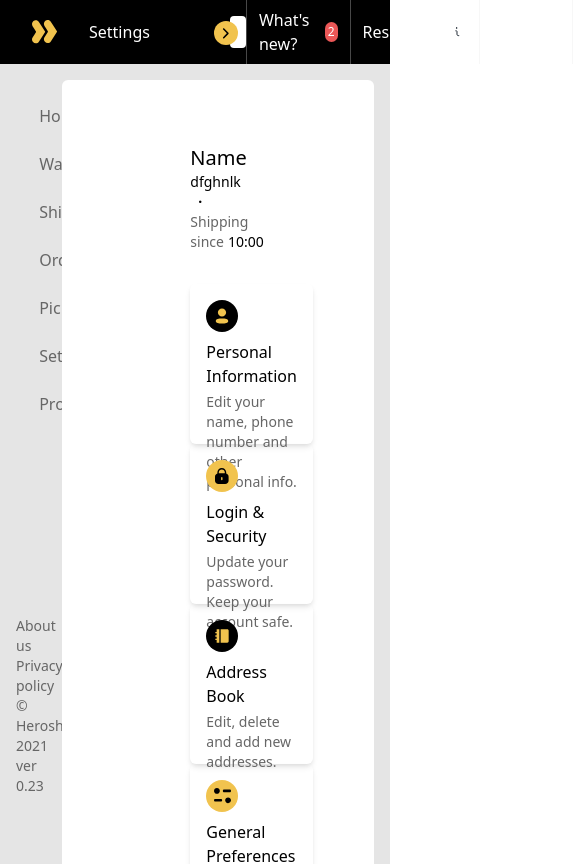
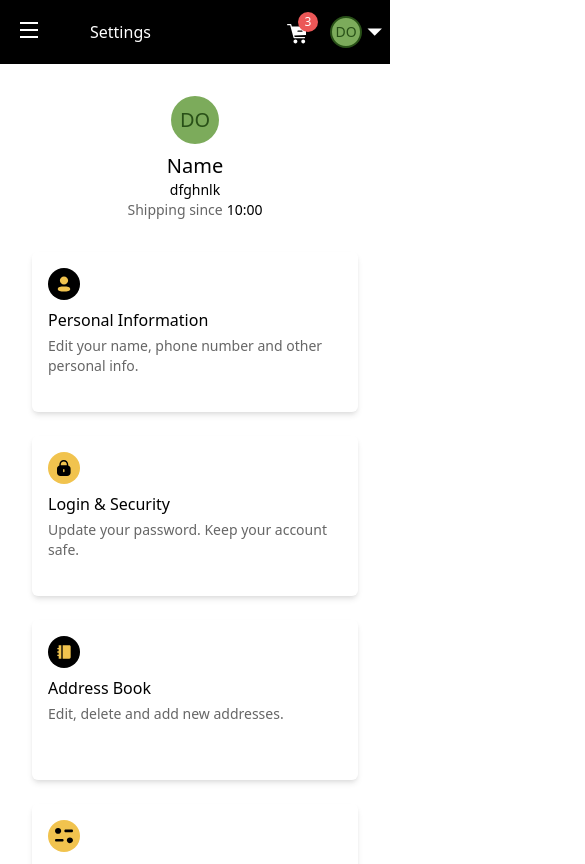
Before and after one commit to MubarakSULAYMAN/vera, a Nuxt app: page /settings in a window 390 px wide. Shown: the top 864 px of the page, 585 px wide, since content can reach past the window. Built offline with nearby package versions, Linux system fonts and the light colour scheme.

Commit message:
feat: improved ui

```diff
--- a/components/layout/SearchInput.vue
+++ b/components/layout/SearchInput.vue
@@ -18,8 +18,6 @@
 </template>
 
 <script>
-// import ItemWrapper from '@/components/layout/ItemWrapper.vue'
-
 export default {
   components: {
     ItemWrapper: () => import('@/components/layout/ItemWrapper.vue'),
--- /dev/null
+++ b/components/layout/mainNav/MenuItems.vue
@@ -0,0 +1,172 @@
+<template>
+  <nav class="flex h-full">
+    <button
+      v-for="(option, index) in options"
+      :key="option.route"
+      :class="[
+        [0, 1, 2].includes(index) ? 'hidden lg:flex' : '',
+        'menu-link flex items-center h-full px-2 md:px-3',
+      ]"
+    >
+      <ItemWrapper
+        v-if="option.route === options[4].route"
+        class="
+          w-8
+          h-8
+          mr-1
+          md:mr-2
+          text-sm text-v-green
+          border-2 border-v-green
+          bg-v-green-olive
+        "
+      >
+        {{ userInitials }}
+      </ItemWrapper>
+
+      <span class="hidden lg:inline-block">{{ option.name }}</span>
+
+      <ItemWrapper
+        v-if="option.route === options[0].route"
+        class="ml-2 text-xs bg-v-red"
+      >
+        {{ newCount }}
+      </ItemWrapper>
+
+      <ItemWrapper
+        v-if="option.route === options[1].route"
+        class="ml-2 bg-white"
+      >
+        <img src="~/assets/images/icons/info.svg" alt="Resources Information" />
+      </ItemWrapper>
+
+      <div
+        v-if="option.route === options[2].route"
+        class="relative flex items-center w-24 h-8 ml-2 p-2 rounded bg-v-gray"
+      >
+        <img
+          src="~/assets/images/icons/currencies/usa.png"
+          alt="USD"
+          class="h-3"
+        />
+
+        <div class="w-12 px-2 text-black text-sm font-normal">USD</div>
+
+        <img
+          src="~/assets/images/icons/arrow-down-black.svg"
+          alt="Selct currency"
+          class="h-2"
+          @click="isDropdown = !isDropdown"
+        />
+
+        <div
+          v-if="isDropdown"
+          class="
+            absolute
+            top-6
+            right-1
+            flex
+            items-center
+            w-20
+            px-2
+            py-1
+            border border-v-gray-dark
+            rounded
+            bg-v-gray
+          "
+        >
+          <div
+            class="
+              flex
+              justify-between
+              items-center
+              w-full
+              px-1
+              rounded
+              border-b
+              hover:bg-white
+            "
+            @click="isDropdown = !isDropdown"
+          >
+            <img
+              src="~/assets/images/icons/currencies/usa.png"
+              alt="USD"
+              class="h-3"
+            />
+            <div class="text-black text-sm font-normal">USD</div>
+          </div>
+        </div>
+      </div>
+
+      <div v-if="option.route === options[3].route" class="relative md:ml-2">
+        <IconBase width="20" height="20" :icon-name="option.name" class="mr-2">
+          <IconCart />
+        </IconBase>
+
+        <ItemWrapper class="absolute bottom-3 left-3 text-xs bg-v-red">
+          {{ cartCount }}
+        </ItemWrapper>
+      </div>
+
+      <img
+        v-if="option.route === options[4].route"
+        src="~/assets/images/icons/arrow-down-white.svg"
+        alt="User profile options"
+        class="h-2 md:ml-2"
+      />
+    </button>
+  </nav>
+</template>
+
+<script>
+export default {
+  components: {
+    ItemWrapper: () => import('@/components/layout/ItemWrapper.vue'),
+    IconBase: () => import('@/components/IconBase.vue'),
+    IconCart: () => import('@/components/icons/IconCart.vue'),
+  },
+
+  data() {
+    return {
+      options: [
+        {
+          name: "What's new?",
+          route: '/what-is-new',
+        },
+
+        {
+          name: 'Resources',
+          route: '/resources',
+        },
+
+        {
+          name: 'Currency',
+          route: '/currency',
+        },
+
+        {
+          name: 'Cart',
+          route: '/cart',
+        },
+
+        {
+          name: 'Dooshima',
+          route: '/settings/profile/dooshima',
+        },
+      ],
+
+      newCount: 2,
+      cartCount: 3,
+      userInitials: 'DO',
+      isDropdown: false,
+    }
+  },
+}
+</script>
+
+<style scoped>
+@media screen and (min-width: 768px) {
+  .menu-link {
+    border-left: 1px solid #e5e5e550;
+  }
+}
+</style>
--- /dev/null
+++ b/components/layout/mainNav/index.vue
@@ -0,0 +1,38 @@
+<template>
+  <div class="flex flex-row h-16 pl-4 md:pl-8 text-white bg-black">
+    <div class="flex flex-row items-center">
+      <AppLogo class="hidden lg:block mr-8" />
+      <img
+        src="~/assets/images/icons/menu-line.svg"
+        alt="Menu"
+        class="block lg:hidden mr-12"
+        @click="$emit('showMenu')"
+      />
+
+      <div class="mr-20">{{ currentPage }}</div>
+    </div>
+
+    <div class="flex flex-row justify-end md:justify-between items-center w-full">
+      <SearchInput class="hidden md:block mr-8" />
+      <MenuItems />
+    </div>
+  </div>
+</template>
+
+<script>
+export default {
+  components: {
+    SearchInput: () => import('@/components/layout/SearchInput.vue'),
+    MenuItems: () => import('@/components/layout/mainNav/MenuItems.vue'),
+  },
+
+  data() {
+    return {
+      currentPage: 'Settings',
+    }
+  },
+}
+</script>
+
+<style scoped>
+</style>
--- a/components/layout/sideNav/MenuItems.vue
+++ b/components/layout/sideNav/MenuItems.vue
@@ -4,16 +4,7 @@
       v-for="option in options"
       :key="option.route"
       :to="option.route"
-      class="
-        flex
-        items-center
-        w-full
-        mb-2
-        last:mb-0
-        px-4
-        py-2
-        rounded-md
-      "
+      class="flex items-center w-full mb-2 last:mb-0 px-4 py-2 rounded-md"
     >
       <IconBase width="16" height="16" :icon-name="option.name" class="mr-2">
         <component :is="option.icon"></component>
@@ -103,4 +94,13 @@ a.nuxt-link-exact-active path {
   fill: var(--black);
   color: var(--black);
 }
+
+@media screen and (max-width: 768px) {
+  a:hover,
+  a.nuxt-link-exact-active {
+    /* color: var(--black); */
+    background-color: var(--gray);
+    /* transition: all 0.3s ease-in-out; */
+  }
+}
 </style>
--- a/components/layout/sideNav/index.vue
+++ b/components/layout/sideNav/index.vue
@@ -6,8 +6,6 @@
 </template>
 
 <script>
-// import MenuItems from '@/components/sideNav/MenuItems.vue'
-
 export default {
   components: {
     MenuItems: () => import('@/components/layout/sideNav/MenuItems.vue'),
--- a/components/layout/theNav/MenuItems.vue
+++ /dev/null
@@ -1,108 +0,0 @@
-<template>
-  <nav class="flex h-full">
-    <nuxt-link
-      v-for="option in options"
-      :key="option.route"
-      :to="option.route !== options[4].route ? option.route : ''"
-      class="menu-link flex items-center h-full px-3"
-    >
-      <ItemWrapper
-        v-if="option.route === options[4].route"
-        class="
-          w-8
-          h-8
-          mr-2
-          text-sm text-v-gray-dark
-          border-2 border-v-green
-          bg-v-green-olive
-        "
-      >
-        {{ userInitials }}
-      </ItemWrapper>
-
-      {{ option.name }}
-
-      <ItemWrapper
-        v-if="option.route === options[0].route"
-        class="ml-2 text-xs bg-v-red"
-      >
-        {{ newCount }}
-      </ItemWrapper>
-
-      <ItemWrapper
-        v-if="option.route === options[1].route"
-        class="ml-2 bg-white"
-      >
-        <img src="~/assets/images/icons/info.svg" alt="Resources Information" />
-      </ItemWrapper>
-
-      <ItemWrapper
-        v-if="option.route === options[3].route"
-        class="ml-2 text-xs bg-v-red"
-      >
-        {{ newCount }}
-      </ItemWrapper>
-
-      <img
-        v-if="option.route === options[4].route"
-        src="~/assets/images/icons/arrow-down-white.svg"
-        alt="User profile options"
-        class="h-2 ml-2"
-      />
-    </nuxt-link>
-  </nav>
-</template>
-
-<script>
-// import ItemWrapper from '@/components/layout/ItemWrapper.vue'
-
-export default {
-  // name: 'MenuItem',
-
-  components: {
-    ItemWrapper: () => import('@/components/layout/ItemWrapper.vue'),
-  },
-
-  data() {
-    return {
-      options: [
-        {
-          name: "What's new?",
-          route: '/what-is-new',
-        },
-
-        {
-          name: 'Resources',
-          route: '/resources',
-        },
-
-        {
-          name: 'Currency',
-          route: '/currency',
-        },
-
-        {
-          name: 'Cart',
-          route: '/cart',
-        },
-
-        {
-          name: 'Dooshima',
-          route: '/settings/profile/dooshima',
-        },
-      ],
-
-      newCount: 2,
-      cartCount: 3,
-      userInitials: 'DO',
-    }
-  },
-}
-</script>
-
-<style scoped>
-.menu-link {
-  border-left: 1px solid #e5e5e550;
-  /* rgba(0, 0, 0, 0.05) */
-}
-</style>
--- a/components/layout/theNav/index.vue
+++ /dev/null
@@ -1,34 +0,0 @@
-<template>
-  <div class="flex flex-row h-16 pl-8 text-white bg-black">
-    <div class="flex flex-row items-center">
-      <AppLogo class="mr-8" />
-
-      <div class="mr-20">{{ currentPage }}</div>
-    </div>
-
-    <div class="flex flex-row justify-between items-center w-full">
-      <SearchInput />
-      <MenuItems />
-    </div>
-  </div>
-</template>
-
-<script>
-export default {
-  name: 'TheNav',
-
-  components: {
-    SearchInput: () => import('@/components/layout/SearchInput.vue'),
-    MenuItems: () => import('@/components/layout/theNav/MenuItems.vue'),
-  },
-
-  data() {
-    return {
-      currentPage: 'Settings',
-    }
-  },
-}
-</script>
-
-<style scoped>
-</style>
--- a/layouts/default.vue
+++ b/layouts/default.vue
@@ -1,22 +1,41 @@
 <template>
   <div class="font text-base">
-    <TheNav />
+    <MainNav @showMenu="showMenu = !showMenu" />
 
-    <div class="flex pt-4 pr-4 bg-v-gray">
-      <SideNav class="w-1/6 p-4" />
-      <Nuxt class="w-5/6 min-h-screen px-32 py-16 rounded-t-md bg-white" />
+    <div class="flex lg:pt-4 lg:pr-4 bg-v-gray">
+      <SideNav
+        :class="[
+          showMenu ? 'block' : 'hidden lg:block',
+          'absolute lg:relative top-12 lg:top-0 left-12 lg:left-0 w-48 lg:w-1/6 p-4 rounded lg:rounded-none bg-white lg:bg-transparent shadow-2xl lg:shadow-none',
+        ]"
+      />
+      <Nuxt
+        class="
+          w-full
+          lg:w-5/6
+          min-h-screen
+          p-8
+          lg:px-32
+          lg:py-16
+          lg:rounded-t-md
+          bg-white
+        "
+      />
     </div>
   </div>
 </template>
 
 <script>
-import TheNav from '@/components/layout/theNav/index.vue'
-import SideNav from '@/components/layout/sideNav/index.vue'
-
 export default {
   components: {
-    TheNav,
-    SideNav,
+    MainNav: () => import('@/components/layout/mainNav/index.vue'),
+    SideNav: () => import('@/components/layout/sideNav/index.vue'),
+  },
+
+  data() {
+    return {
+      showMenu: false,
+    }
   },
 }
 </script>
--- a/middleware/onlySettings.js
+++ /dev/null
@@ -1,8 +0,0 @@
-// export default function ({ store, redirect }) {
-export default function ({ redirect }) {
-  // If the user is not authenticated
-  // if (!store.state.authenticated) {
-  if (this.$route.path === '/') {
-    return redirect('/settings')
-  }
-}
--- a/pages/index.vue
+++ b/pages/index.vue
@@ -6,12 +6,8 @@
 
 <script>
 export default {
-  // middleware: 'onlySettings',
-
   created() {
     this.$router.push('/settings')
-    // console.log(this.$route.path)
-    // console.log($this.$nuxt.$route.path)
   },
 }
 </script>
--- a/pages/settings/CardItems.vue
+++ b/pages/settings/CardItems.vue
@@ -1,9 +1,9 @@
 <template>
-  <div class="grid md:grid-cols-2 lg:grid-cols-3 md:gap-4 lg:gap-6">
+  <div class="grid md:grid-cols-2 lg:grid-cols-3 gap-6">
     <div
       v-for="(option, index) in options"
       :key="option.name"
-      class="h-40 p-4 rounded-md shadow-md hover:shadow-lg"
+      class="h-40 p-4 rounded-md shadow-md hover:shadow-xl"
     >
       <ItemWrapper
         :class="[
--- a/pages/settings/index.vue
+++ b/pages/settings/index.vue
@@ -1,15 +1,28 @@
 <template>
   <div>
-    <h3 class="text-xl">Name</h3>
+    <ItemWrapper
+      class="
+        lg:hidden
+        w-12
+        h-12
+        mx-auto
+        mb-2
+        text-xl text-v-green
+        bg-v-green-olive
+      "
+    >
+      {{ userInitials }}
+    </ItemWrapper>
+    <h3 class="text-xl text-center lg:text-left">Name</h3>
 
-    <div class="mb-8 text-sm">
+    <div class="mb-8 text-sm text-center lg:text-left">
       <address class="inline-block">
         <a href="mailto:webmaster@example.com">dfghnlk</a>
       </address>
 
-      <span class="mx-2 font-bold">&middot;</span>
+      <span class="hidden md:inline-block mx-2 font-bold">&middot;</span>
 
-      <p class="inline-block">
+      <p class="md:inline-block">
         <span class="mr-1 text-v-gray-dark">Shipping since</span>
         <time>10:00</time>
       </p>
@@ -21,7 +34,14 @@
 <script>
 export default {
   components: {
+    ItemWrapper: () => import('@/components/layout/ItemWrapper.vue'),
     CardItems: () => import('@/pages/settings/CardItems.vue'),
+  },
+
+  data() {
+    return {
+      userInitials: 'DO',
+    }
   },
 
   created() {
```
Also changed, not shown: assets/images/icons/cart.svg (deleted), assets/images/icons/currencies/usa.png (added).
